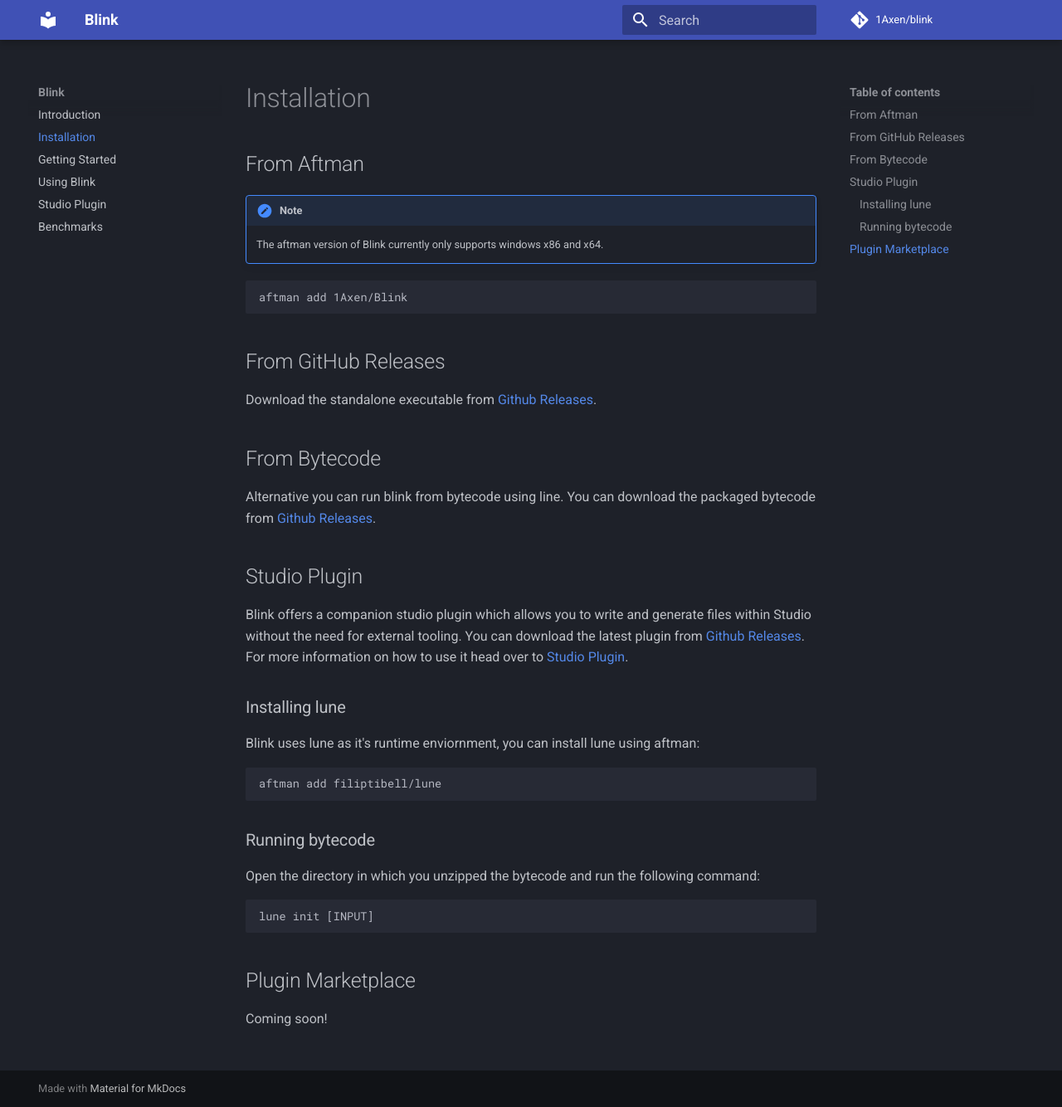
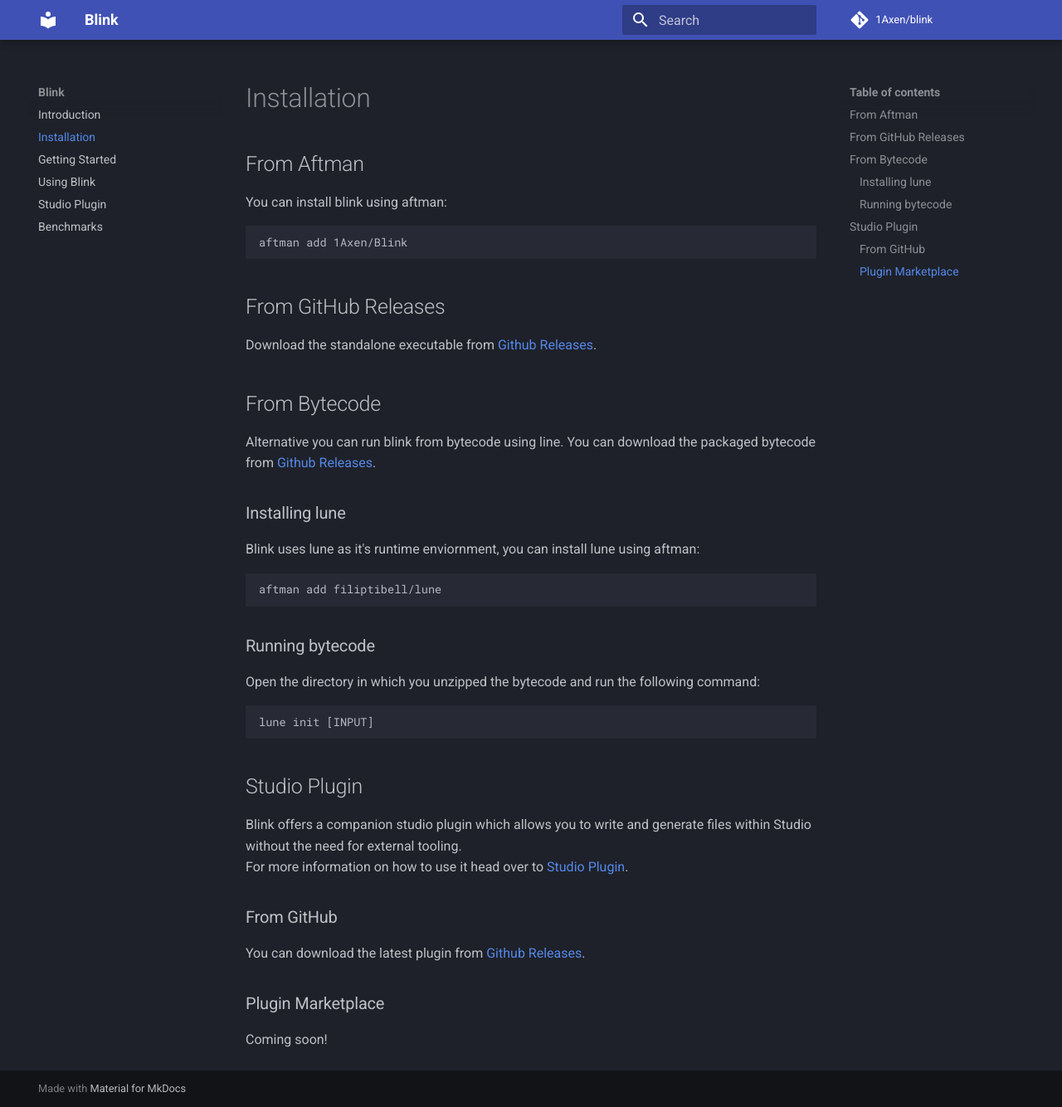
Before and after one commit to 1Axen/blink, an MkDocs documentation site: the page built from docs/Installation.md, in a window 1280 px wide and 1334 px high. Shown: the whole window at 83% size. Built offline with MkDocs 1.6.1 and Material for MkDocs 9.7.7, drawn with Linux system fonts in a browser that asks for light colours; comment, search, counter and statistics services are not loaded.

Commit message:
Improved installation page
* Removed note about platform support
* Moved bytecode part to it's proper heading
* Split up studio plugin into "From GitHub" and "Plugin Marketplace"

````diff
--- a/docs/Installation.md
+++ b/docs/Installation.md
@@ -1,7 +1,6 @@
 # Installation
 ## From Aftman
-!!! note
-    The aftman version of Blink currently only supports windows x86 and x64.
+You can install blink using aftman:
 ```bash
 aftman add 1Axen/Blink
 ```
@@ -10,10 +9,6 @@
 ## From Bytecode
 Alternative you can run blink from bytecode using line.
 You can download the packaged bytecode from [Github Releases](https://github.com/1Axen/Blink/releases).
-## Studio Plugin
-Blink offers a companion studio plugin which allows you to write and generate files within Studio without the need for external tooling.
-You can download the latest plugin from [Github Releases](https://github.com/1Axen/Blink/releases).
-For more information on how to use it head over to [Studio Plugin](https://github.com/1Axen/Blink/blob/main/docs/Plugin.md).
 ### Installing lune
 Blink uses lune as it's runtime enviornment, you can install lune using aftman:
 ```
@@ -24,5 +19,10 @@
 ```
 lune init [INPUT]
 ```
-## Plugin Marketplace
+## Studio Plugin
+Blink offers a companion studio plugin which allows you to write and generate files within Studio without the need for external tooling.
+For more information on how to use it head over to [Studio Plugin](https://github.com/1Axen/Blink/blob/main/docs/Plugin.md).
+### From GitHub
+You can download the latest plugin from [Github Releases](https://github.com/1Axen/Blink/releases).
+### Plugin Marketplace
 Coming soon!
````
